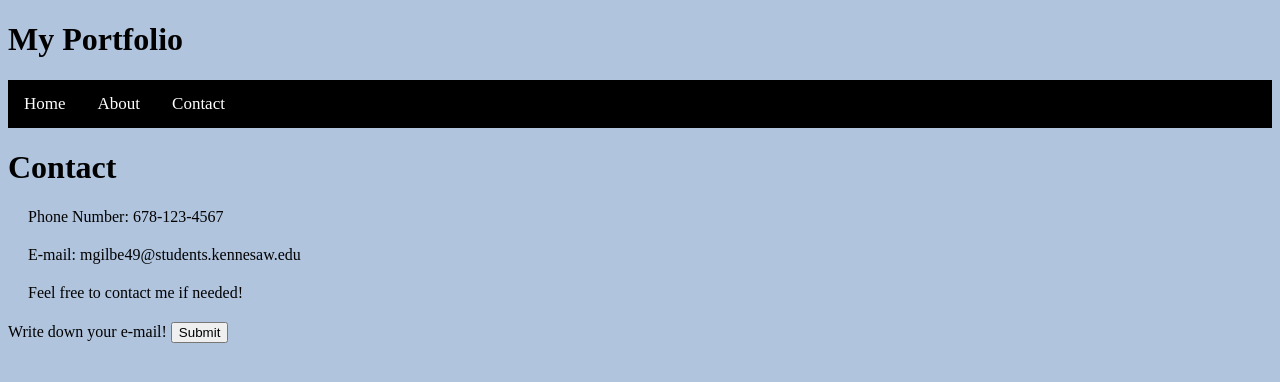
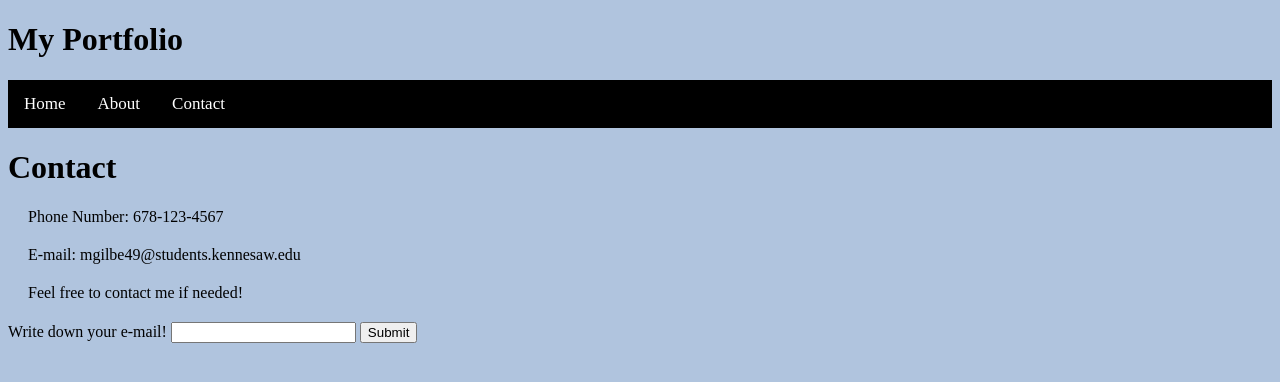
Before and after one commit to Masonator24/Masonator24.github.io, a plain HTML site: page contact.html in a window 1280 px wide. Drawn offline with Linux system fonts and the light colour scheme.

Commit message:
Update contact.html

```diff
--- a/contact.html
+++ b/contact.html
@@ -28,10 +28,11 @@
   </div>
 </div>
       <!-- This allows for users to submit their email -->
-      <form action ="receive.html" method="post">
         <label for="email">Write down your e-mail!</label>
-        <inputid="email" name="send-email"/>
+        <input id="email" name="send-email"/>
+        <a href="receive.html">
         <button>Submit</button>
+          </a>
       </form>
     </main>
   </body>
```
